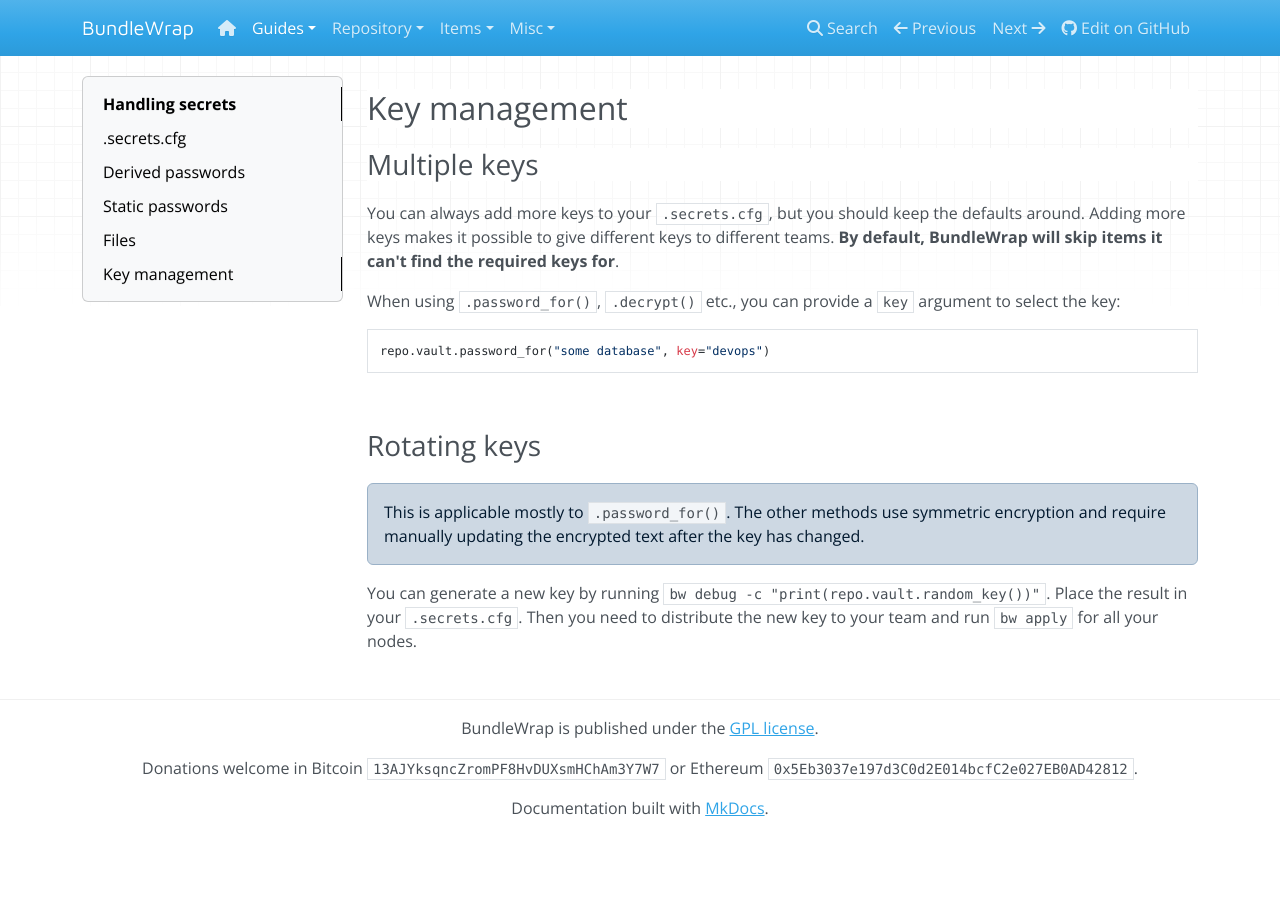
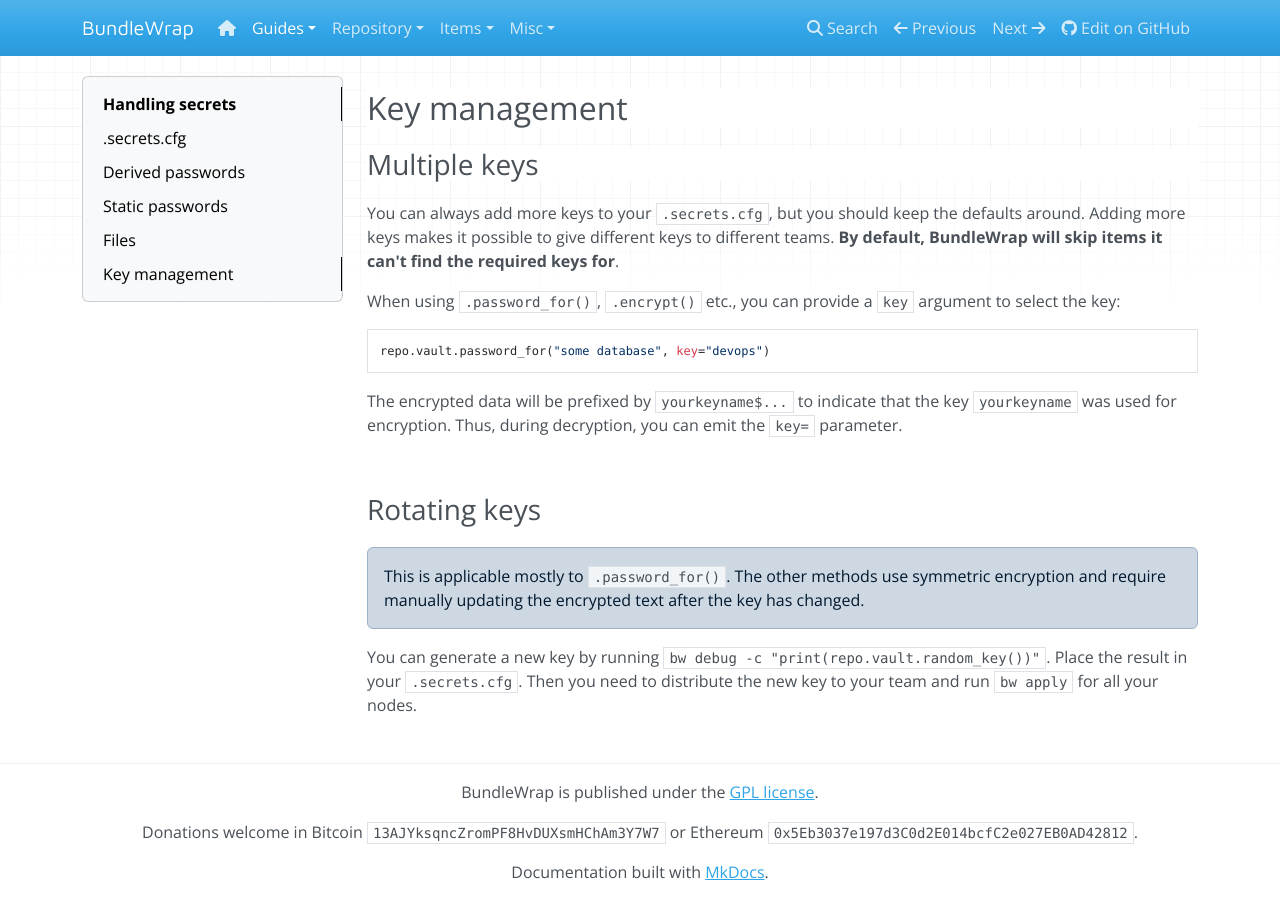
Before and after one commit to bundlewrap/bundlewrap, an MkDocs documentation site: the page built from docs/content/guide/secrets.md, in a window 1280 px wide and 900 px high, scrolled down 2512 px. Built offline with MkDocs 1.6.1, drawn with Linux system fonts in a browser that asks for light colours; nearby versions of some CDN libraries; old or Windows-style settings are respelled for this version of MkDocs; before the commit the page ends 3348 px from its top, so only the background shows below that.

Commit message:
docs: Mention key name prefixes

```diff
--- a/docs/content/guide/secrets.md
+++ b/docs/content/guide/secrets.md
@@ -103,9 +103,11 @@
 
 You can always add more keys to your `.secrets.cfg`, but you should keep the defaults around. Adding more keys makes it possible to give different keys to different teams. **By default, BundleWrap will skip items it can't find the required keys for**.
 
-When using `.password_for()`, `.decrypt()` etc., you can provide a `key` argument to select the key:
+When using `.password_for()`, `.encrypt()` etc., you can provide a `key` argument to select the key:
 
 	repo.vault.password_for("some database", key="devops")
+
+The encrypted data will be prefixed by `yourkeyname$...` to indicate that the key `yourkeyname` was used for encryption. Thus, during decryption, you can emit the `key=` parameter.
 
 <br>
 
```
